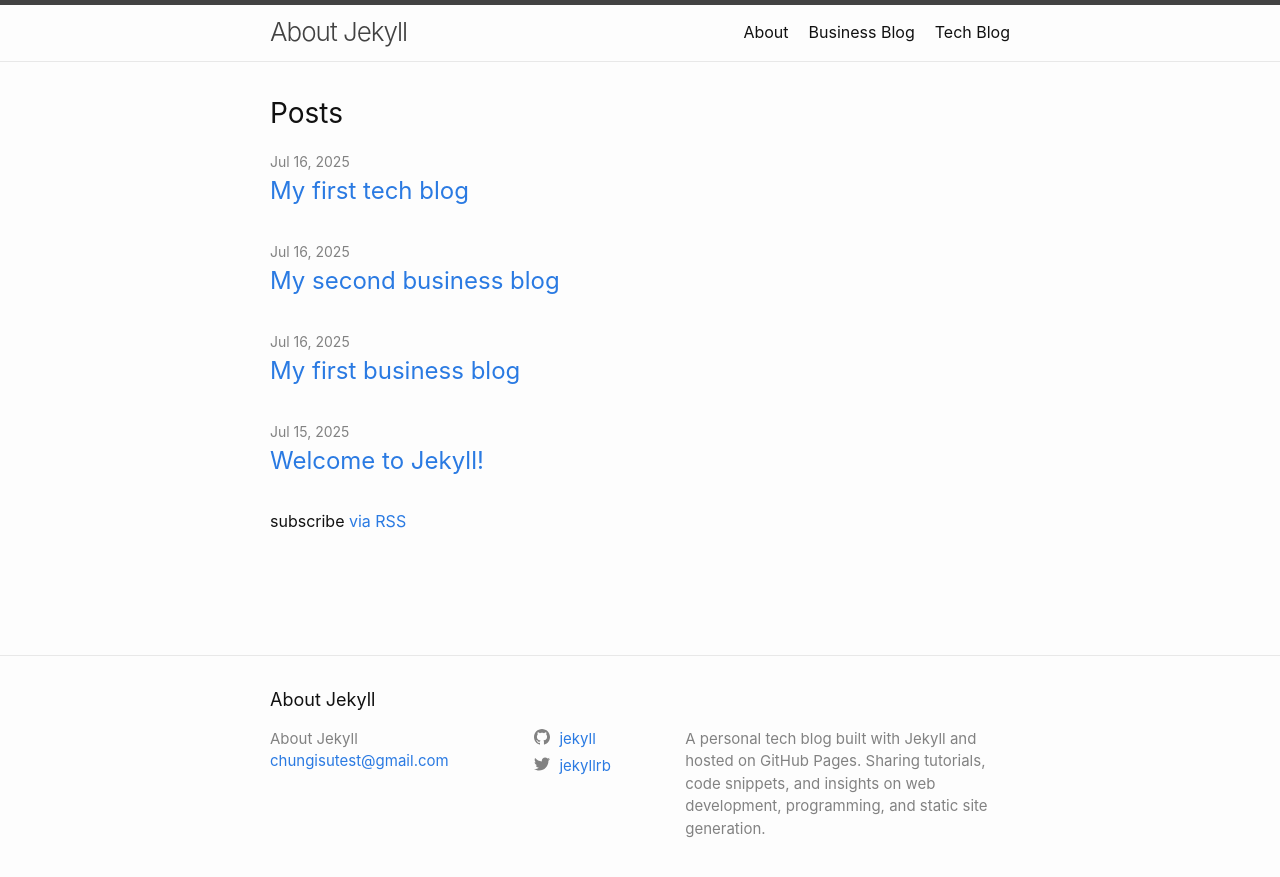
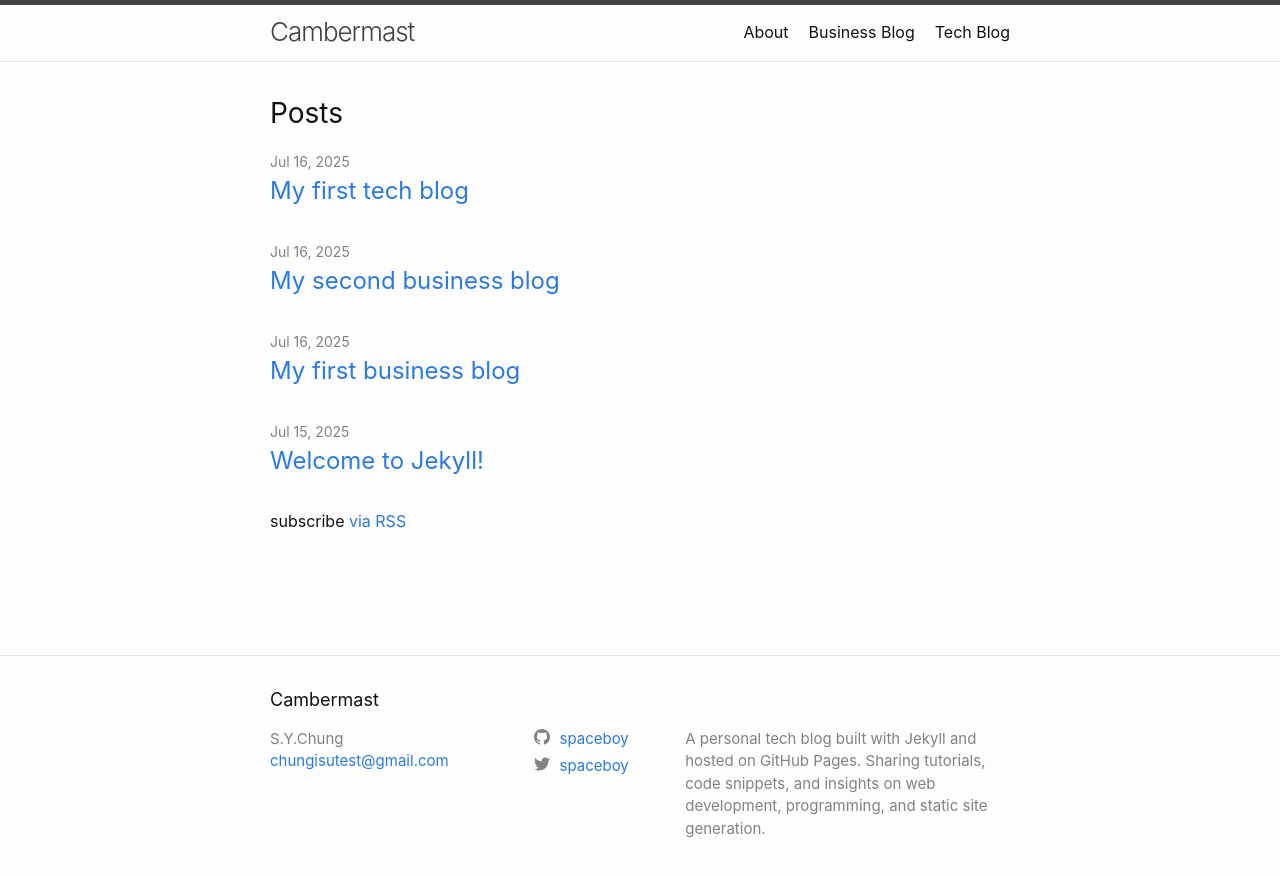
Before and after one commit to spaceboyblog/github-pages-with-docker, a Jekyll site: the page built from index.md, in a window 1280 px wide. Shown: the top 877 px of the page. Built offline with Jekyll 4.4.1, drawn with Linux system fonts in a browser that asks for light colours.

Commit message:
author: S.Y.Chung

```diff
--- a/_config.yml
+++ b/_config.yml
@@ -13,7 +13,7 @@
 # you will see them accessed via {{ site.title }}, {{ site.email }}, and so on.
 # You can create any custom variable you would like, and they will be accessible
 # in the templates via {{ site.myvariable }}.
-title: About Jekyll
+title: Cambermast
 email: chungisutest@gmail.com
 description: >- # this means to ignore newlines until "baseurl:"
   A personal tech blog built with Jekyll and hosted on GitHub Pages.
@@ -21,9 +21,12 @@ description: >- # this means to ignore newlines until "baseurl:"
   programming, and static site generation.
 baseurl: "/github-pages-with-docker" # the subpath of your site, e.g. /blog
 url: "https://spaceboyblog.github.io" # the base hostname & protocol for your site, e.g. http://example.com
-twitter_username: jekyllrb
-github_username:  jekyll
+twitter_username: spaceboy
+github_username:  spaceboy
 
+# Fields minima uses, but are not defaulted with the jekyll new command.
+# Author is the default for posts, the Atom feed, and is used in the footer.
+author: S.Y.Chung
 # Build settings
 markdown: kramdown
 # Remove minima theme as it is now a regular theme
```
